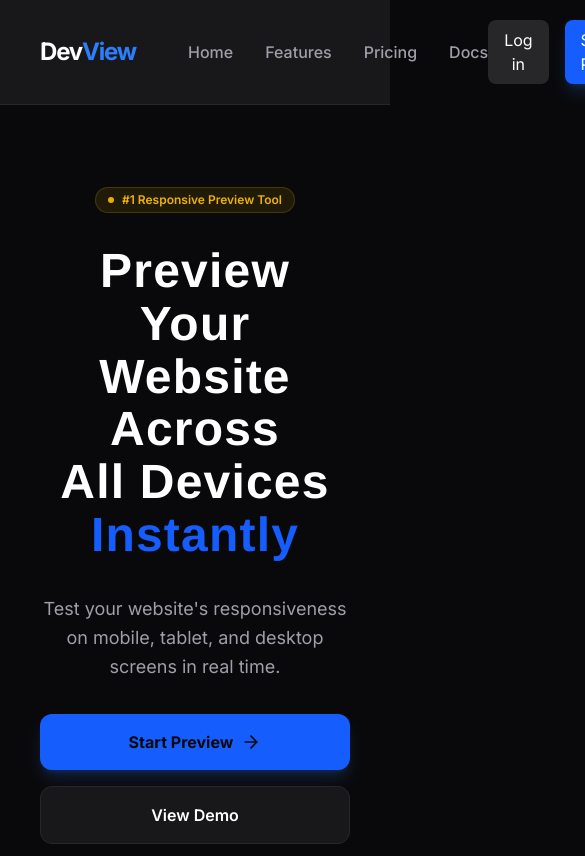
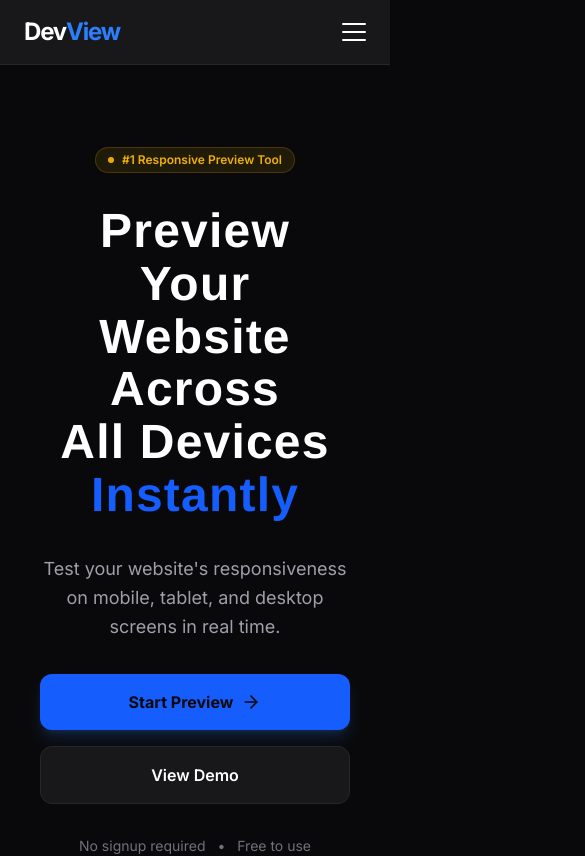
Before and after one commit to zaid-shk/DevView, a React app: page / in a window 390 px wide. Shown: the top 856 px of the page, 585 px wide, since content can reach past the window. Built offline with nearby package versions, Linux system fonts and the light colour scheme; no server answers; the HTML template or start-up script is replaced by a standard one.

Commit message:
fixed navbar responsive

```diff
--- a/src/dashboard/components/Control.jsx
+++ b/src/dashboard/components/Control.jsx
@@ -151,7 +151,7 @@ const Control = () => {
         } catch (error) {
             console.error("Screenshot error:", error);
             if (error.code === 'ERR_NETWORK' || error.code === 'ECONNREFUSED') {
-                toast.error("Backend server not running. Start it with: node server.js", { id: loadingToast, duration: 5000 });
+                toast.error("Capture error", { id: loadingToast, duration: 5000 });
             } else {
                 toast.error(`Capture failed: ${error.response?.data?.details || error.message}`, { id: loadingToast });
             }
--- a/src/landing/components/Navbar.jsx
+++ b/src/landing/components/Navbar.jsx
@@ -1,23 +1,53 @@
-import { Link } from "react-router-dom"
+import { Link } from "react-router-dom";
+import { useState } from "react"
 
 const Navbar = () => {
+  const [isOpen, setIsOpen] = useState(false);
   return (
-    <div className="flex justify-between items-center px-10 py-5 bg-zinc-900 border-b border-zinc-800">
+    <nav className="bg-zinc-900 border-b border-zinc-800 px-6 py-4 md:px-10 md:py-5 ">
+      <div className="max-w-7xl mx-auto flex justify-between items-center">
+        {/* Logo */}
         <div className="text-white text-2xl font-bold tracking-tighter">
           Dev<span className="text-blue-500">View</span>
         </div>
-      <div className="flex gap-8 pl-13 text-zinc-400 font-medium">
+        {/* Desktop menu */}
+        <div className="hidden md:flex gap-8 text-zinc-400 font-medium">
           <Link to="/" className="hover:text-white transition-colors">Home</Link>
           <Link to="/features" className="hover:text-white transition-colors">Features</Link>
           <Link to="/pricing" className="hover:text-white transition-colors">Pricing</Link>
           <Link to="/docs" className="hover:text-white transition-colors">Docs</Link>
         </div>
-      <div className="flex gap-4">
+        {/* Action buttons */}
+        <div className="hidden md:flex gap-4 items-center">
           <button className="text-white bg-zinc-800 px-4 py-2 rounded-lg hover:bg-zinc-700 transition-all">Log in</button>
           <Link to="/dashboard" className="text-white bg-blue-600 px-4 py-2 rounded-lg hover:bg-blue-500 transition-all shadow-lg shadow-blue-500/20">Start Preview</Link>
         </div>
+        {/* Mobile hamburger */}
+        <button
+          className="md:hidden flex flex-col gap-1.5 focus:outline-none"
+          onClick={() => setIsOpen(!isOpen)}
+          aria-label="Toggle navigation menu"
+        >
+          <span className="block h-0.5 w-6 bg-white rounded"></span>
+          <span className="block h-0.5 w-6 bg-white rounded"></span>
+          <span className="block h-0.5 w-6 bg-white rounded"></span>
+        </button>
       </div>
-  )
+      {/* Mobile menu panel */}
+      {isOpen && (
+        <div className="md:hidden mt-4 space-y-3 text-center text-zinc-400 font-medium">
+          <Link to="/" className="block hover:text-white transition-colors" onClick={() => setIsOpen(false)}>Home</Link>
+          <Link to="/features" className="block hover:text-white transition-colors" onClick={() => setIsOpen(false)}>Features</Link>
+          <Link to="/pricing" className="block hover:text-white transition-colors" onClick={() => setIsOpen(false)}>Pricing</Link>
+          <Link to="/docs" className="block hover:text-white transition-colors" onClick={() => setIsOpen(false)}>Docs</Link>
+          <button className="w-full text-white bg-zinc-800 px-4 py-2 rounded-lg hover:bg-zinc-700 transition-all" onClick={() => setIsOpen(false)}>Log in</button>
+          <Link to="/dashboard" className="block w-full text-white bg-blue-600 px-4 py-2 rounded-lg hover:bg-blue-500 transition-all shadow-lg shadow-blue-500/20" onClick={() => setIsOpen(false)}>
+            Start Preview
+          </Link>
+        </div>
+      )}
+    </nav>
+  );
 }
 
 export default Navbar
```
Lines whose indentation alone changed are shown as unchanged.
